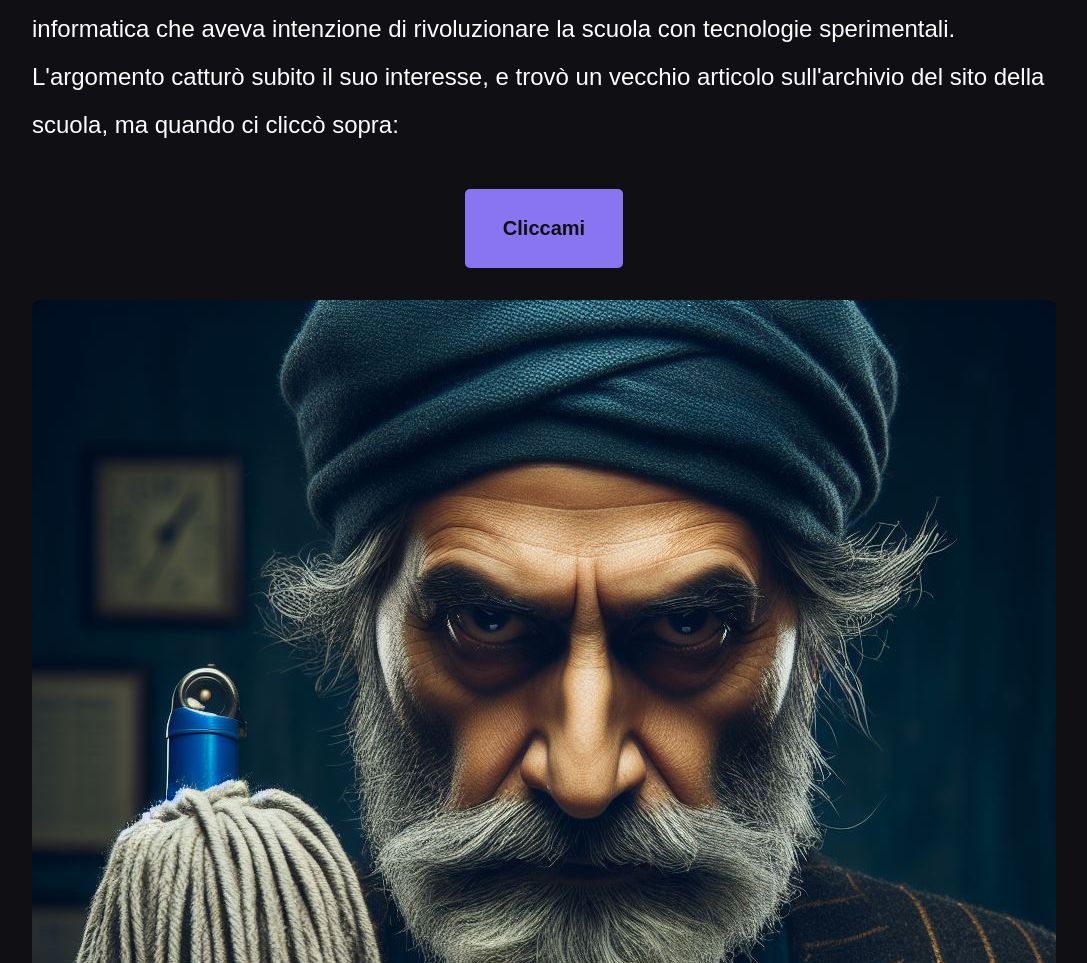
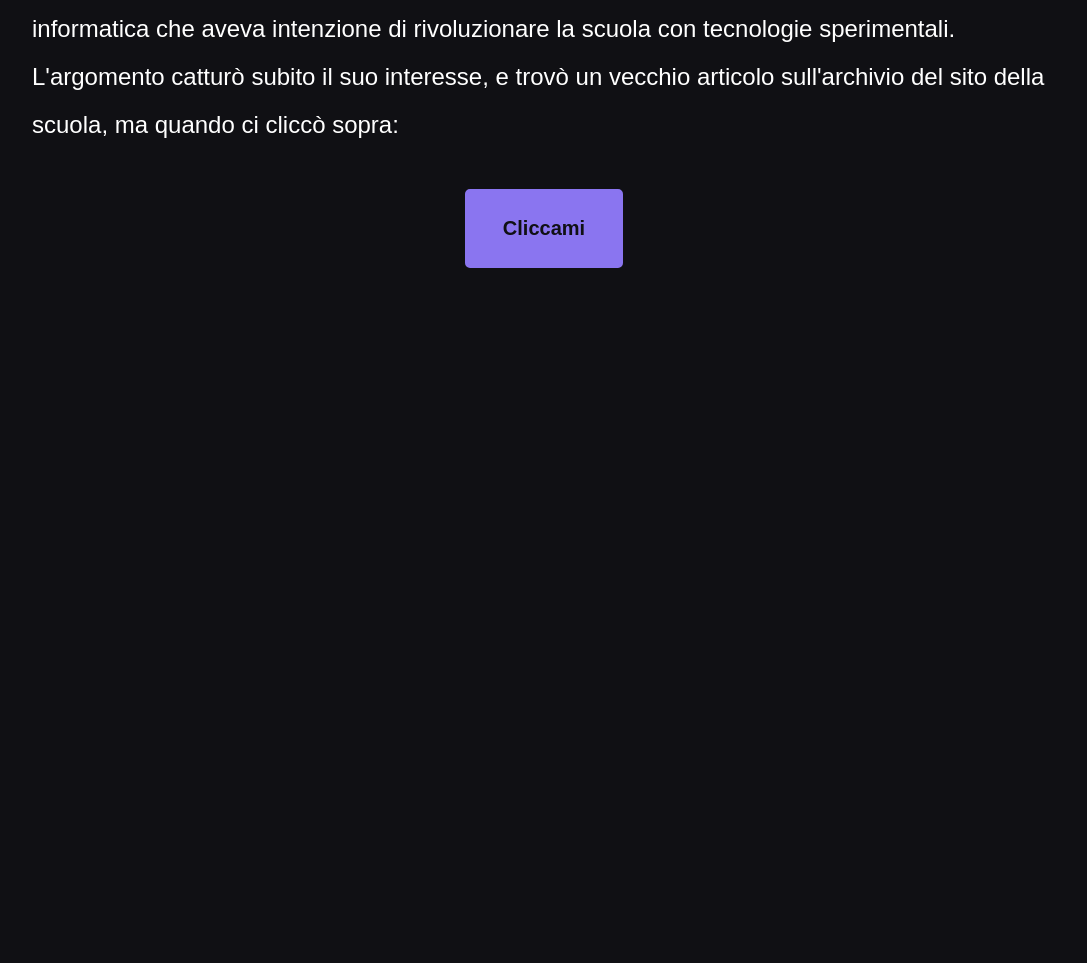
Before and after one commit to Gabriele-Cutrona/DigitalImmortality, a website: page src/Chapter2.html in a window 1280 px wide. Shown: the part 797-1760 px from the top of the page, without its empty margins (96-1183 px from the left). After the commit the page ends 1097 px from the top, so only its background shows below. Drawn offline with Linux system fonts and the light colour scheme.

Commit message:
remove duplicated image

```diff
--- a/src/Chapter2.html
+++ b/src/Chapter2.html
@@ -62,9 +62,4 @@
             <a href="fake404.html">Cliccami</a>
          </div>
       </article>
-
-      <div class="chapterImage">
-         <img src="imgs/janitor.jpeg" />
-      </div>
-   </body>
 </html>
```
